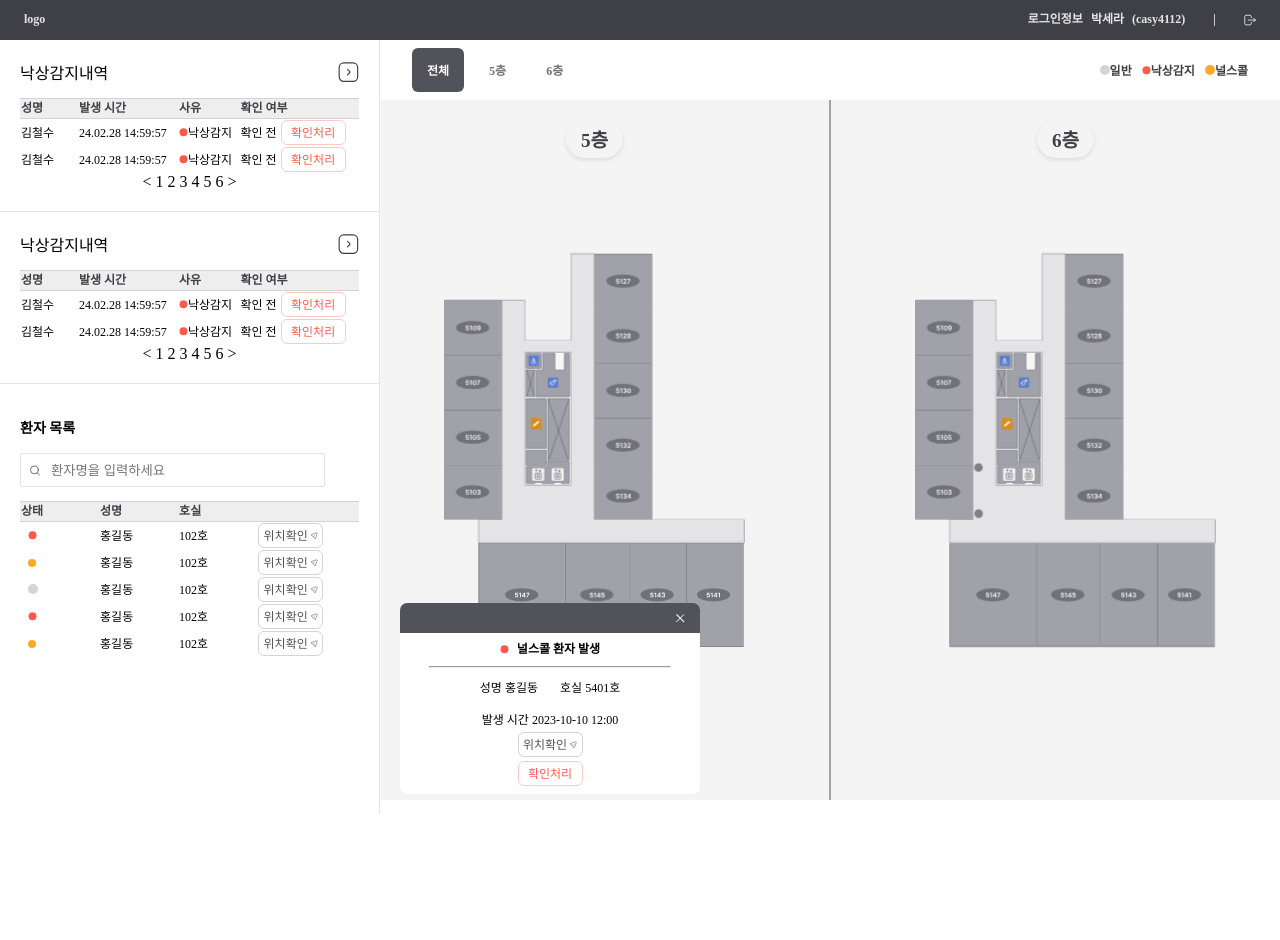
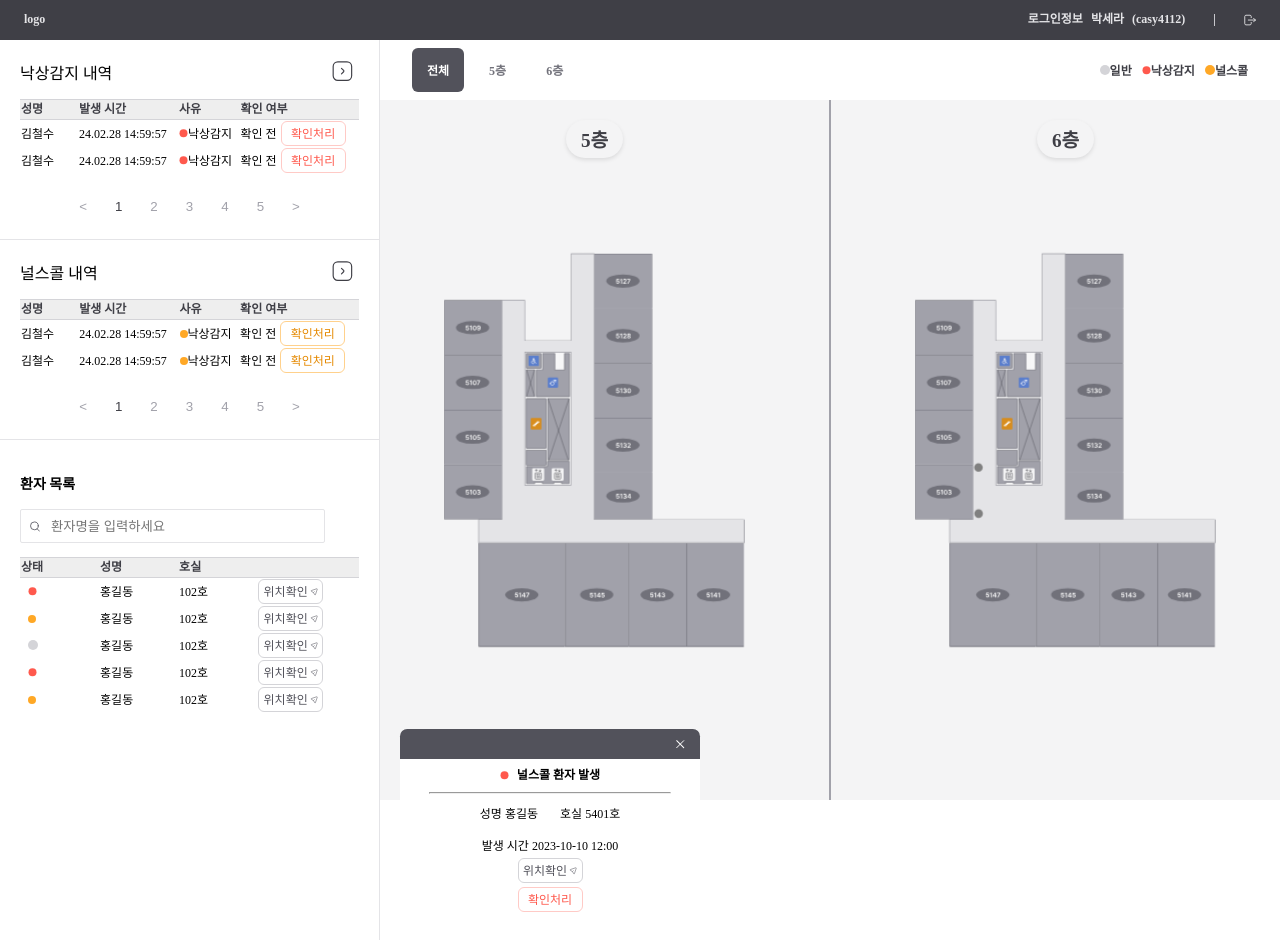
Before and after one commit to sem201/2025_capstone, a React (Vite) app: page / in a window 1280 px wide. Before the commit the page ends 814 px from the top, so only its background shows below. Built offline with nearby package versions, Linux system fonts and the light colour scheme.

Commit message:
Design : 로그 출력 부분 페이지네이션 디자인

```diff
--- a/src/App.tsx
+++ b/src/App.tsx
@@ -1,16 +1,17 @@
-import { router } from './router'
-import './App.css'
-import { RouterProvider } from 'react-router-dom'
-import { ThemeProvider } from 'styled-components'
-import { theme } from '@styles/theme'
+import { router } from "./router";
+import "./App.css";
+import { RouterProvider } from "react-router-dom";
+import { ThemeProvider } from "styled-components";
+import { theme } from "@styles/theme";
+import MainPage from "@pages/MainPage";
 
 function App() {
-
   return (
     <ThemeProvider theme={theme}>
-      <RouterProvider router={router}/>
+      {/* <RouterProvider router={router}/> */}
+      <MainPage />
     </ThemeProvider>
-  )
+  );
 }
 
-export default App
+export default App;
--- a/src/components/common/CommonButton2.tsx
+++ b/src/components/common/CommonButton2.tsx
@@ -1,8 +1,14 @@
 import { ReactNode } from "react";
 import styled from "styled-components";
 
-const CommonButton2 = ({ children }: { children: ReactNode }) => {
-  return <Wrapper>{children}</Wrapper>;
+const CommonButton2 = ({
+  children,
+  onClick,
+}: {
+  children: ReactNode;
+  onClick: () => void;
+}) => {
+  return <Wrapper onClick={onClick}>{children}</Wrapper>;
 };
 
 export default CommonButton2;
--- a/src/components/common/common.styled.ts
+++ b/src/components/common/common.styled.ts
@@ -24,6 +24,7 @@ export const ButtonWrapper = styled.button<{
   justify-content: center;
 
   gap: 2px;
+  cursor: pointer;
   &:hover {
     background-color: ${(props) => props.bgcolor};
   }
--- /dev/null
+++ b/src/components/logFrame/EmergencyLogFrame.tsx
@@ -0,0 +1,97 @@
+import React from "react";
+import styled from "styled-components";
+import Right from "@assets/icons/Right.svg";
+import emergency from "@assets/icons/emergency.svg";
+import * as S from "./logFrame.styled";
+import RedCheckButton from "@components/common/RedCheckButton";
+
+const EmergencyLogFrame = React.memo(
+  ({ openPopup }: { openPopup: () => void }) => {
+    // 층수 변경시 얘도 리렌더링 되는 것을 막음.
+    const [currentPage, setCurrentPage] = React.useState(1);
+    const totalPages = 5;
+    const handlePageChage = (page: number) => {
+      if (page > 0 && page <= totalPages) {
+        setCurrentPage(page);
+      }
+    };
+    return (
+      <Wrapper>
+        <S.LogoTitleHeader>
+          낙상감지 내역
+          <button
+            style={{ background: "none", border: "none", cursor: "pointer" }}
+          >
+            <img src={Right} alt="낙상 감지내역 상세보기" />
+          </button>
+        </S.LogoTitleHeader>
+        <S.Table>
+          <thead>
+            <S.TableRow>
+              <th>성명</th>
+              <th>발생 시간</th>
+              <th>사유</th>
+              <th>확인 여부</th>
+            </S.TableRow>
+          </thead>
+          <tbody>
+            <tr>
+              <td>김철수</td>
+              <td>24.02.28 14:59:57</td>
+              <td>
+                <img src={emergency} alt="응급" />
+                낙상감지
+              </td>
+              <td style={{ display: "flex", alignItems: "center", gap: "4px" }}>
+                확인 전 <RedCheckButton onClick={openPopup} />
+              </td>
+            </tr>
+            <tr>
+              <td>김철수</td>
+              <td>24.02.28 14:59:57</td>
+              <td>
+                <img src={emergency} alt="응급" />
+                낙상감지
+              </td>
+              <td style={{ display: "flex", alignItems: "center", gap: "4px" }}>
+                확인 전 <RedCheckButton onClick={openPopup} />
+              </td>
+            </tr>
+          </tbody>
+        </S.Table>
+        <S.Pagenation>
+          <button
+            onClick={() => handlePageChage(currentPage - 1)}
+            disabled={currentPage === 1}
+          >
+            {"<"}
+          </button>
+          {Array.from({ length: totalPages }, (_, index) => (
+            <button
+              key={index + 1}
+              onClick={() => handlePageChage(index + 1)}
+              className={currentPage === index + 1 ? "active" : ""}
+            >
+              {index + 1}
+            </button>
+          ))}
+          <button
+            onClick={() => handlePageChage(currentPage + 1)}
+            disabled={currentPage === totalPages}
+          >
+            {">"}
+          </button>
+        </S.Pagenation>
+      </Wrapper>
+    );
+  }
+);
+
+export default EmergencyLogFrame;
+
+const Wrapper = styled.section`
+  box-sizing: border-box;
+  padding: 20px;
+
+  border-bottom: 1px solid ${({ theme }) => theme.colors.B10};
+`;
--- a/src/components/logFrame/LogFrame.tsx
+++ b/src/components/logFrame/LogFrame.tsx
@@ -1,17 +1,28 @@
 import React from "react";
 import styled from "styled-components";
 import Right from "@assets/icons/Right.svg";
-import emergency from "@assets/icons/emergency.svg";
+import nonemergency from "@assets/icons/notemergency.svg";
 import * as S from "./logFrame.styled";
-import RedCheckButton from "@components/common/RedCheckButton";
+import YellowCheckButton from "@components/common/YellowCheckButton";
 
-const LogFrame = React.memo(() => {
+const LogFrame = React.memo(({ openPopup }: { openPopup: () => void }) => {
   // 층수 변경시 얘도 리렌더링 되는 것을 막음.
+  const [currentPage, setCurrentPage] = React.useState(1);
+  const totalPages = 5;
+  const handlePageChage = (page: number) => {
+    if (page > 0 && page <= totalPages) {
+      setCurrentPage(page);
+    }
+  };
   return (
     <Wrapper>
       <S.LogoTitleHeader>
-        낙상감지내역
-        <img src={Right} alt="낙상 감지내역 상세보기" />
+        널스콜 내역
+        <button
+          style={{ background: "none", border: "none", cursor: "pointer" }}
+        >
+          <img src={Right} alt="널스콜 상세보기" />
+        </button>
       </S.LogoTitleHeader>
       <S.Table>
         <thead>
@@ -27,29 +38,49 @@ const LogFrame = React.memo(() => {
             <td>김철수</td>
             <td>24.02.28 14:59:57</td>
             <td>
-              <img src={emergency} alt="응급" />
+              <img src={nonemergency} alt="비응급" />
               낙상감지
             </td>
             <td style={{ display: "flex", alignItems: "center", gap: "4px" }}>
-              확인 전 <RedCheckButton />
+              확인 전 <YellowCheckButton onClick={openPopup} />
             </td>
           </tr>
           <tr>
             <td>김철수</td>
             <td>24.02.28 14:59:57</td>
             <td>
-              <img src={emergency} alt="응급" />
+              <img src={nonemergency} alt="응급" />
               낙상감지
             </td>
             <td style={{ display: "flex", alignItems: "center", gap: "4px" }}>
-              확인 전 <RedCheckButton />
+              확인 전 <YellowCheckButton onClick={openPopup} />
             </td>
           </tr>
         </tbody>
       </S.Table>
-      <div>
-        {"<"} 1 2 3 4 5 6 {">"}
-      </div>
+      <S.Pagenation>
+        <button
+          onClick={() => handlePageChage(currentPage - 1)}
+          disabled={currentPage === 1}
+        >
+          {"<"}
+        </button>
+        {Array.from({ length: totalPages }, (_, index) => (
+          <button
+            key={index + 1}
+            onClick={() => handlePageChage(index + 1)}
+            className={currentPage === index + 1 ? "active" : ""}
+          >
+            {index + 1}
+          </button>
+        ))}
+        <button
+          onClick={() => handlePageChage(currentPage + 1)}
+          disabled={currentPage === totalPages}
+        >
+          {">"}
+        </button>
+      </S.Pagenation>
     </Wrapper>
   );
 });
--- a/src/components/logFrame/logFrame.styled.tsx
+++ b/src/components/logFrame/logFrame.styled.tsx
@@ -41,3 +41,27 @@ export const TableRow = styled.tr`
     min-width: 50px;
   }
 `;
+
+export const Pagenation = styled.div`
+  display: flex;
+  justify-content: center;
+  gap: 8px;
+  margin-top: 20px;
+
+  button {
+    padding: 5px 10px;
+    cursor: pointer;
+    background-color: inherit;
+    border: none;
+    border-radius: 4px;
+    color: ${({ theme }) => theme.colors.B30};
+
+    &.active {
+      color: ${({ theme }) => theme.colors.B60};
+    }
+
+    &:disabled {
+      cursor: not-allowed;
+    }
+  }
+`;
--- a/src/components/modal/ConfirmPopup.tsx
+++ b/src/components/modal/ConfirmPopup.tsx
@@ -9,9 +9,11 @@ import CommonButton2 from "@components/common/CommonButton2";
 const ConfirmPopup = ({
   temp,
   closePopup,
+  submitPopup,
 }: {
   temp: LogType;
   closePopup: () => void;
+  submitPopup: () => void;
 }) => {
   return (
     <Wrapper>
@@ -42,7 +44,7 @@ const ConfirmPopup = ({
           <p>아래에 담당자 성명을 입력해주세요.</p>
           <input type="text" />
         </S.ConfirmPopupBody>
-        <CommonButton2>
+        <CommonButton2 onClick={submitPopup}>
           <p style={{ color: "white", margin: "0.5em 0" }}>제출하기</p>
         </CommonButton2>
       </S.PopupBody>
--- a/src/pages/MainPage.tsx
+++ b/src/pages/MainPage.tsx
@@ -8,6 +8,7 @@ import { LogType } from "../types/types";
 import { useState } from "react";
 import styled from "styled-components";
 import ConfirmPopup from "@components/modal/ConfirmPopup";
+import EmergencyLogFrame from "@components/logFrame/EmergencyLogFrame";
 const MainPage = () => {
   const [currentFloor, setCurrentFloor] = useState("전체");
   const [isLogPopupVisible, setIsLogPopupVisible] = useState(true);
@@ -24,8 +25,8 @@ const MainPage = () => {
       <Header />
       <Container>
         <SideBar>
-          <LogFrame />
-          <LogFrame />
+          <EmergencyLogFrame openPopup={() => setIsLogPopupVisible(true)} />
+          <LogFrame openPopup={() => setIsLogPopupVisible(true)} />
           <CustomList />
         </SideBar>
         <MainView>
@@ -49,6 +50,10 @@ const MainPage = () => {
             <ConfirmPopup
               temp={tmp}
               closePopup={() => setIsConfirmVisible(false)}
+              submitPopup={() => {
+                setIsConfirmVisible(false);
+                setIsLogPopupVisible(false);
+              }}
             />
           </DarkBackground>
         </>
```
